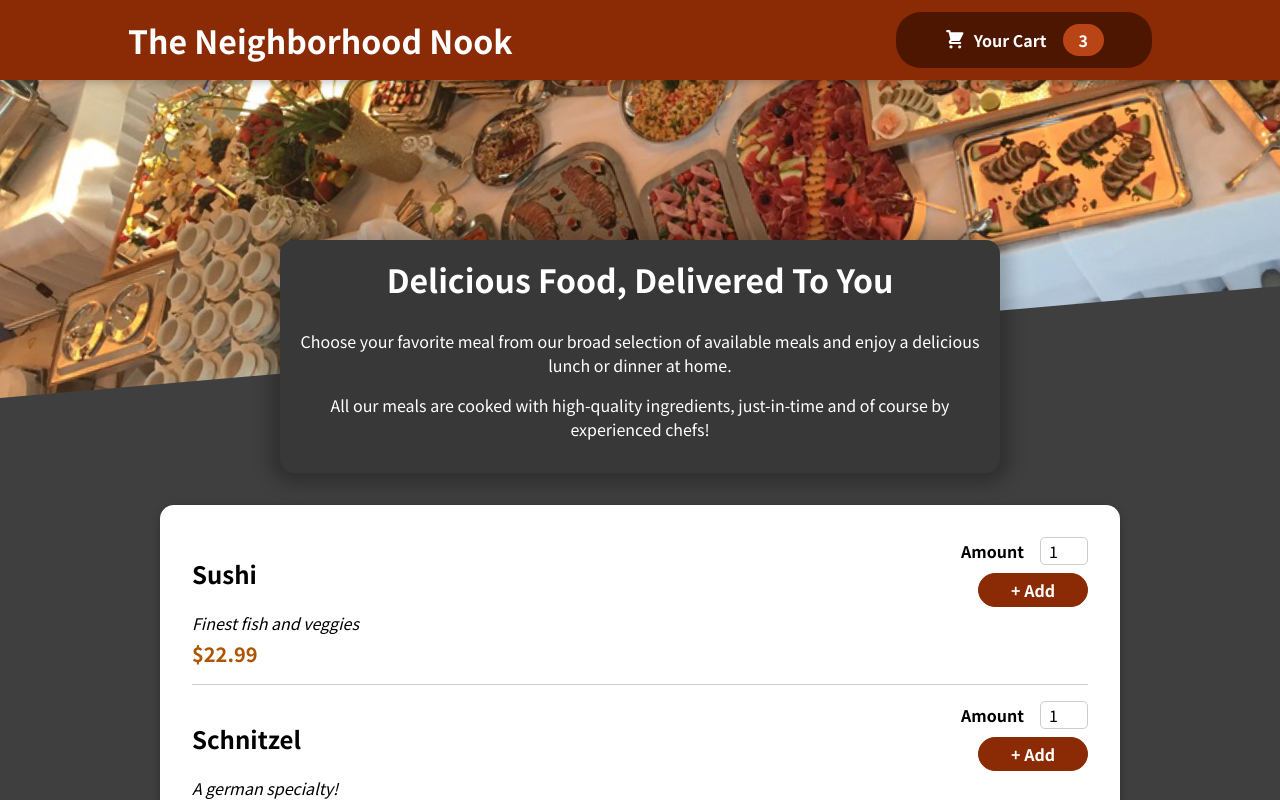
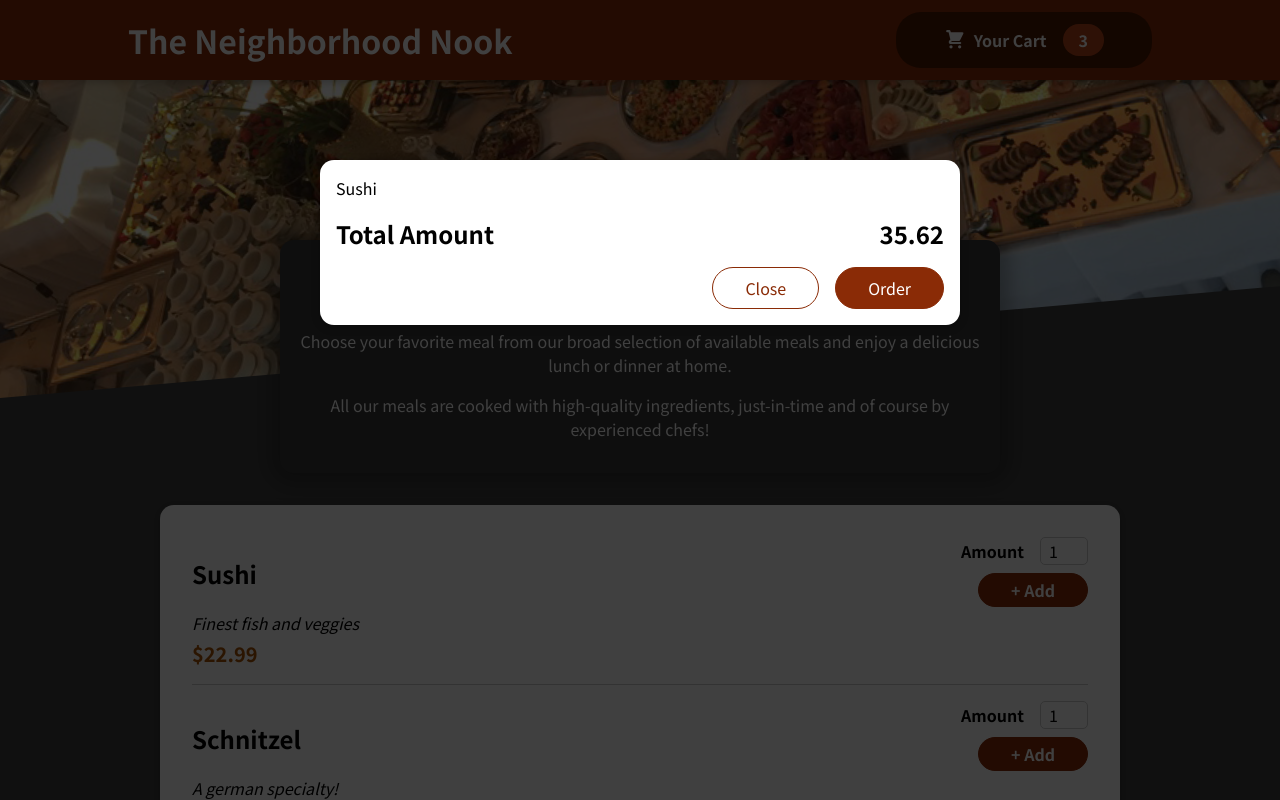
Before and after one commit to haiderali780/Online-Restaurant-Ordering-App, a React (Create React App) app: page / in a window 1280 px wide. Shown: the top 800 px of the page. Built offline with nearby package versions, Linux system fonts and the light colour scheme.

Commit message:
adding a modal via a portal

```diff
--- a/public/index.html
+++ b/public/index.html
@@ -28,6 +28,7 @@
   </head>
   <body>
     <noscript>You need to enable JavaScript to run this app.</noscript>
+    <div id="overlays"></div>
     <div id="root"></div>
     <!--
       This HTML file is a template.
--- a/src/App.js
+++ b/src/App.js
@@ -1,9 +1,11 @@
 import { Fragment } from "react";
 import Header from "./components/Layout/Header";
 import Meals from "./components/Meals/Meals";
+import Cart from "./components/Cart/Cart";
 function App() {
   return (
     <Fragment>
+      <Cart/>
       <Header />
       <main>
         <Meals />
--- a/src/components/Cart/Cart.js
+++ b/src/components/Cart/Cart.js
@@ -1,25 +1,27 @@
-import classes from "./Cart.module.css";
+import Modal from '../UI/Modal';
+import classes from './Cart.module.css';
 
 const Cart = (props) => {
-  const cartitem = (
-    <ul className={classes["cart-items"]}>
-      {[{ id: "c1", name: "Sushi", amount: 2, price: 12.99 }].map((item) => (
+  const cartItems = (
+    <ul className={classes['cart-items']}>
+      {[{ id: 'c1', name: 'Sushi', amount: 2, price: 12.99 }].map((item) => (
         <li>{item.name}</li>
       ))}
     </ul>
   );
+
   return (
-    <div>
-      {cartitem}
+    <Modal>
+      {cartItems}
       <div className={classes.total}>
         <span>Total Amount</span>
-        <span>300</span>
+        <span>35.62</span>
       </div>
       <div className={classes.actions}>
         <button className={classes['button--alt']}>Close</button>
         <button className={classes.button}>Order</button>
       </div>
-    </div>
+    </Modal>
   );
 };
 
--- /dev/null
+++ b/src/components/UI/Modal.js
@@ -0,0 +1,32 @@
+import { Fragment } from "react";
+import ReactDOM from "react-dom";
+
+import classes from "./Modal.module.css";
+
+const Backdrop = (props) => {
+  return <div className={classes.backdrop} />;
+};
+
+const ModalOverlay = (props) => {
+  return (
+    <div className={classes.modal}>
+      <div className={classes.content}>{props.children}</div>
+    </div>
+  );
+};
+
+const portalElement = document.getElementById("overlays");
+
+const Modal = (props) => {
+  return (
+    <Fragment>
+      {ReactDOM.createPortal(<Backdrop />, portalElement)}
+      {ReactDOM.createPortal(
+        <ModalOverlay>{props.children}</ModalOverlay>,
+        portalElement
+      )}
+    </Fragment>
+  );
+};
+
+export default Modal;
--- /dev/null
+++ b/src/components/UI/Modal.module.css
@@ -0,0 +1,40 @@
+.backdrop {
+    position: fixed;
+    top: 0;
+    left: 0;
+    width: 100%;
+    height: 100vh;
+    z-index: 20;
+    background-color: rgba(0, 0, 0, 0.75);
+  }
+
+  .modal {
+    position: fixed;
+    top: 20vh;
+    left: 5%;
+    width: 90%;
+    background-color: white;
+    padding: 1rem;
+    border-radius: 14px;
+    box-shadow: 0 2px 8px rgba(0, 0, 0, 0.25);
+    z-index: 30;
+    animation: slide-down 300ms ease-out forwards;
+  }
+
+  @media (min-width: 768px) {
+    .modal {
+      width: 40rem;
+      left: calc(50% - 20rem);
+    }
+  }
+
+  @keyframes slide-down {
+    from {
+      opacity: 0;
+      transform: translateY(-3rem);
+    }
+    to {
+      opacity: 1;
+      transform: translateY(0);
+    }
+  }
```
